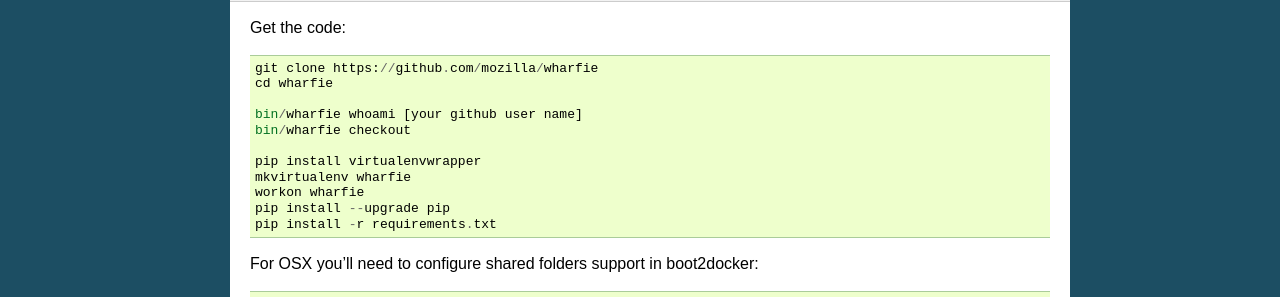
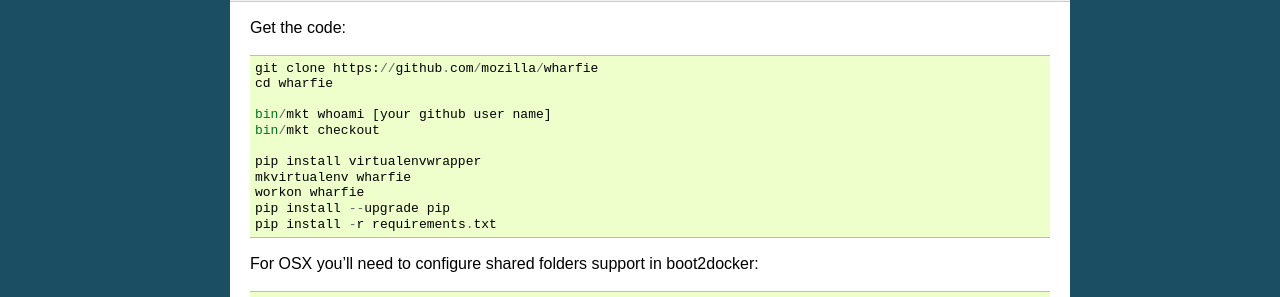
Before and after one commit to mozilla/marketplace-docs, a Sphinx documentation site: the page built from docs/topics/docker.rst, in a window 1280 px wide. Shown: the part 444-741 px from the top of the page. Built offline with Sphinx 7.4.7, drawn with Linux system fonts in a browser that asks for light colours.

Commit message:
Fix wharfie command name: wharfie -> mkt

```diff
--- a/docs/topics/docker.rst
+++ b/docs/topics/docker.rst
@@ -29,8 +29,8 @@
     git clone https://github.com/mozilla/wharfie
     cd wharfie
 
-    bin/wharfie whoami [your github user name]
-    bin/wharfie checkout
+    bin/mkt whoami [your github user name]
+    bin/mkt checkout
 
     pip install virtualenvwrapper
     mkvirtualenv wharfie
```
